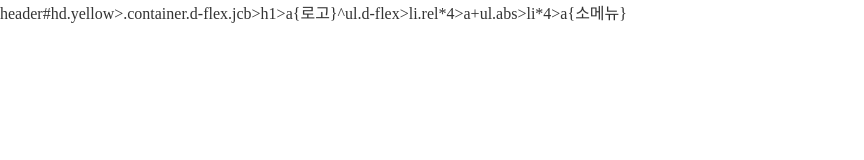
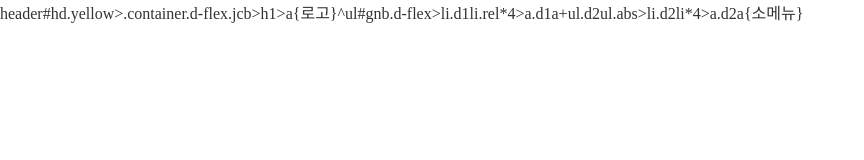
Before and after one commit to 4thdraw/web_B, a plain HTML site: page index.html in a window 1280 px wide. Shown: the whole page, without its empty margins (0-864 px from the left). Drawn offline with Linux system fonts and the light colour scheme.

Commit message:
다양한 스타일을 대응하기 위한 클래스와 아이디 삽입

```diff
--- a/index.html
+++ b/index.html
@@ -7,6 +7,6 @@
     <link rel="stylesheet" href="./css/layout.css">
 </head>
 <body>
-    header#hd.yellow>.container.d-flex.jcb>h1>a{로고}^ul.d-flex>li.rel*4>a+ul.abs>li*4>a{소메뉴}
+    header#hd.yellow>.container.d-flex.jcb>h1>a{로고}^ul#gnb.d-flex>li.d1li.rel*4>a.d1a+ul.d2ul.abs>li.d2li*4>a.d2a{소메뉴}
 </body>
 </html>
```
